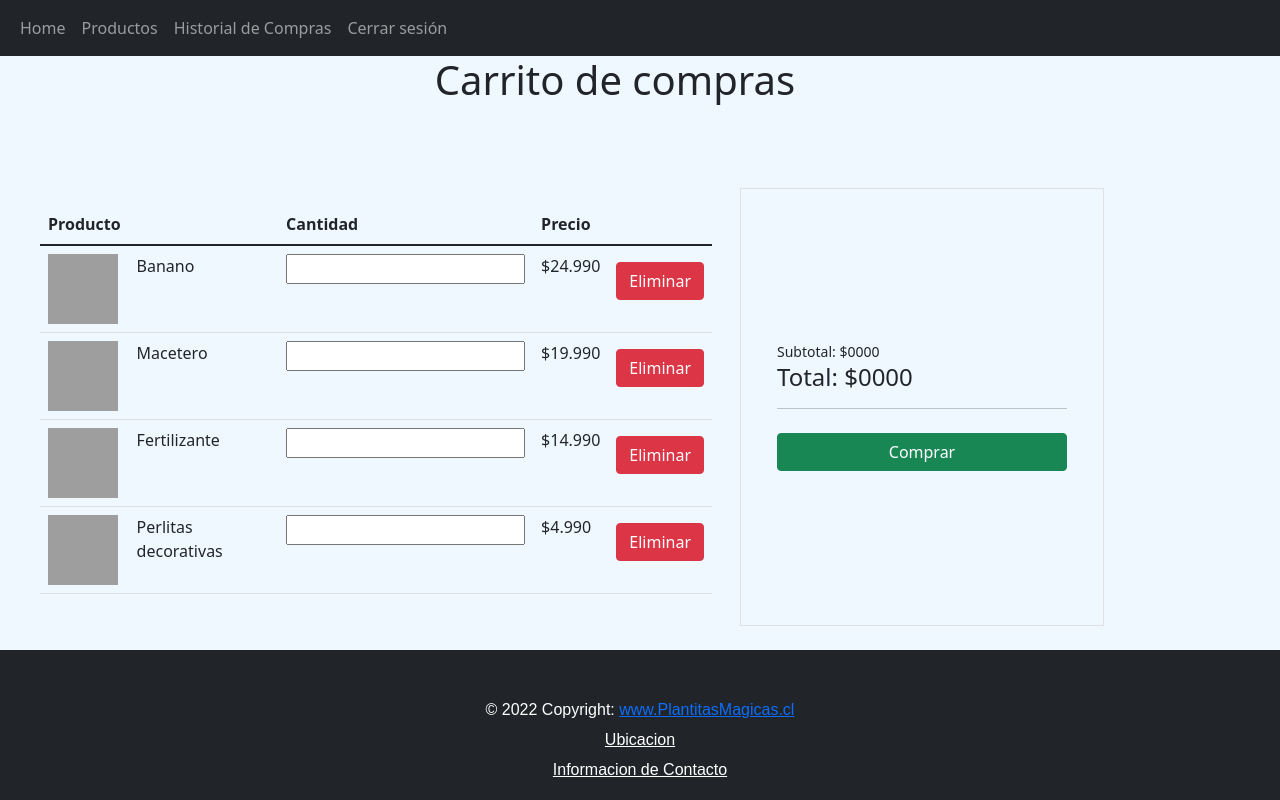
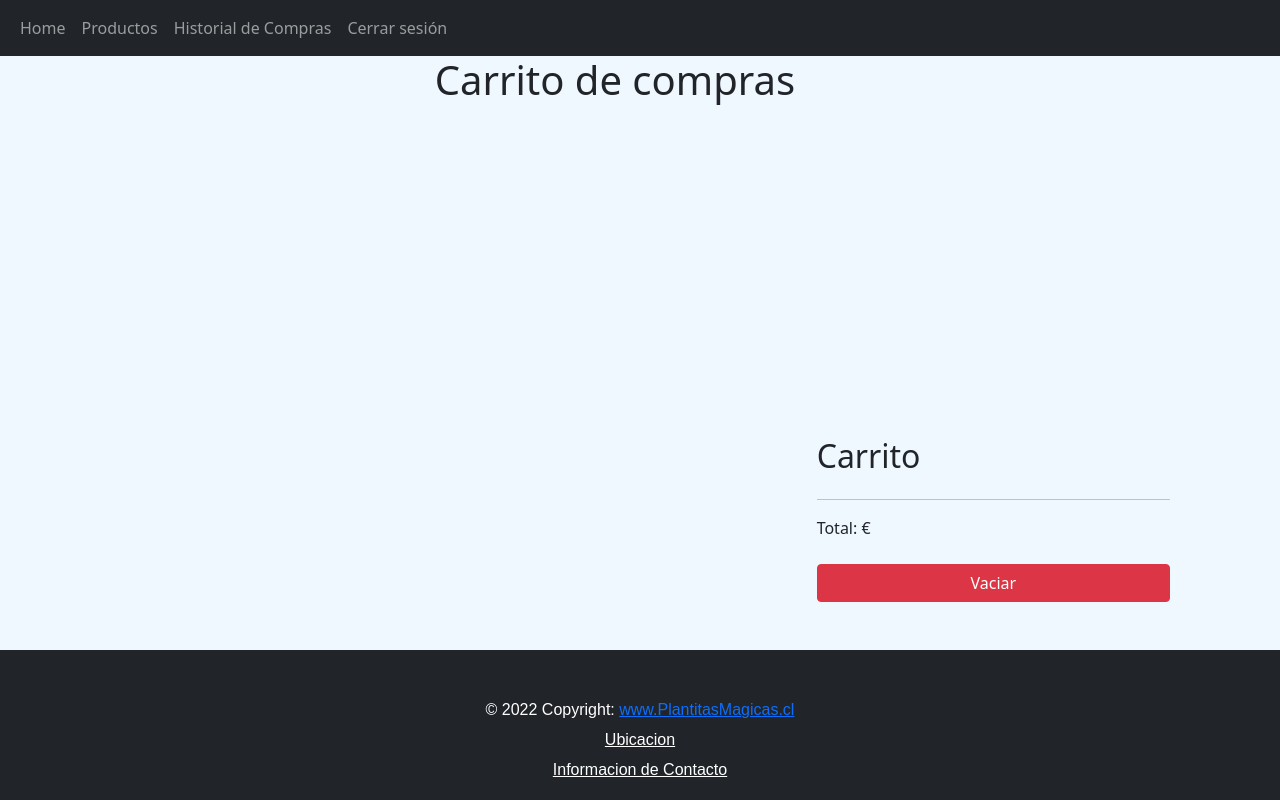
Before and after one commit to o00110001o/tienda, a Django app: template app/templates/carrito.html in a window 1280 px wide. Run offline with Django 3.2, Linux system fonts and the light colour scheme; the template is opened without the code that fills it, so the values that code supplies are empty; some libraries are stand-ins or nearby versions; grey boxes are pictures that could not be loaded.

Commit message:
Add files via upload

```diff
--- a/app/templates/carrito.html
+++ b/app/templates/carrito.html
@@ -51,97 +51,37 @@
       </div>
   </header>
 
-  <div class="row container-sm container-fluid" id="carrito" >
-    <div class="col-8 container-sm">
-      <div class="container overflow-hidden">
-        <table class="table">
-          <thead>
-            <tr>
-              <th scope="col">Producto</th>
-              <th scope="col"></th>
-              <th scope="col">Cantidad</th>
-              <th scope="col">Precio</th>
-            </tr>
-          </thead>
-          <tbody>
-            <tr>
-              <th scope="row">
-                <img src="{% static 'static/img/banano.jpg' %}" height="70px" width="70px">
-              </th>
-              <td>Banano</td>
-              <td>
-                <input type="number">
-              </td>
-              <td>$24.990</td>
-              <td>
-                <button type="button" class="btn btn-danger">Eliminar</button>
-              </td>
-            </tr>
-            <tr>
-              <th scope="row">
-                <img src="{$ static 'static/img/macetero.jpg' %}" height="70px" width="70px">
-              </th>
-              <td>Macetero</td>
-              <td>
-                <input type="number">
-              </td>
-              <td>$19.990</td>
-              <td>
-                <button type="button" class="btn btn-danger">Eliminar</button>
-              </td>
-            </tr>
-            <tr>
-              <th scope="row">
-                <img src="{$ static 'static/img/fertilizante.jpg' %}" height="70px" width="70px">
-              </th>
-              <td>Fertilizante</td>
-              <td>
-                <input type="number">
-              </td>
-              <td>$14.990</td>
-              <td>
-                <button type="button" class="btn btn-danger">Eliminar</button>
-              </td>
-            </tr>
-            <tr>
-              <th scope="row">
-                <img src="{$ static 'static/img/perlitas.jpg' %}" height="70px" width="70px">
-              </th>
-              <td>Perlitas decorativas</td>
-              <td>
-                <input type="number">
-              </td>
-              <td>$4.990</td>
-              <td>
-                <button type="button" class="btn btn-danger">Eliminar</button>
-              </td>
-            </tr>
-          </tbody>
-        </table>
-      </div>
-    </div>
-    <div class="col-4 container-sm border" id="total">
-      <div class="container-sm">
-        <small>Subtotal: $0000</small>
-        <h4>Total: $0000</h4>
-        <hr>
-        <button type="button" class="btn btn-success">Comprar</button>
-      </div>
+  <!--CARRITO-->
+  <div class="container">
+    <div class="row">
+        <!-- Elementos generados a partir del JSON -->
+        <main id="items" class="col-sm-8 row"></main>
+        <!-- Carrito -->
+        <aside class="col-sm-4">
+            <h2>Carrito</h2>
+            <!-- Elementos del carrito -->
+            <ul id="carrito" class="list-group"></ul>
+            <hr>
+            <!-- Precio total -->
+            <p class="text-right">Total: <span id="total"></span>&euro;</p>
+            <button id="boton-vaciar" class="btn btn-danger">Vaciar</button>
+        </aside>
     </div>
   </div>
 <br>
 
 <!--footer-->
 
-<div class="footer-expand-lg footer-dark bg-dark">
-  <footer>
+  <div class="footer-expand-lg footer-dark bg-dark">
+    <footer>
       <br>
       <label for="">© 2022 Copyright: </label>
       <a href=""> www.PlantitasMagicas.cl</a> <br>
       <a href="ubicacion.html" style="color: #ffffff;"> Ubicacion</a> <br>
       <a href="contacto.html" style="color: #ffffff;">Informacion de Contacto</a>
-  </footer>
-</div>
+    </footer>
+  </div>
 
+  <script src="{% static 'js/app.js' %}"></script>
 </body>
 </html>
--- a/app/urls.py
+++ b/app/urls.py
@@ -12,6 +12,7 @@
     path('productos/', productos,name="productos"),
     path('ingresar/', ingresar,name="login"),
     path('crear_cuenta/', crear_cuenta, name='registration'),
+    path('test/', test, name="test"),
 #--------------------------------------------------------------------
     path('checkout/', checkout, name="checkout"),
     path('orders/', historial, name="orders"),
--- a/app/views.py
+++ b/app/views.py
@@ -41,6 +41,9 @@
 
 def carrito(request):
     return render(request, 'carrito.html')
+
+def test(request):
+    return render(request, 'test.html')
 
 def checkout(request):
     return render(request, 'app/#.html')
```
Also changed, not shown: app/templates/productos.html (+4 -32 lines), app/templates/test.html (added, +122 -0 lines).
